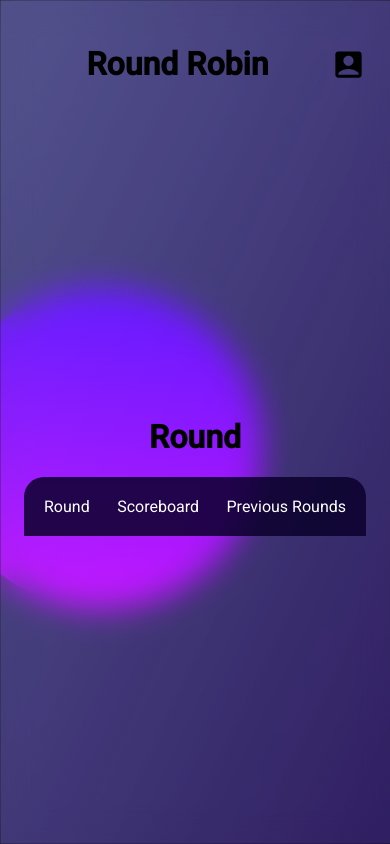
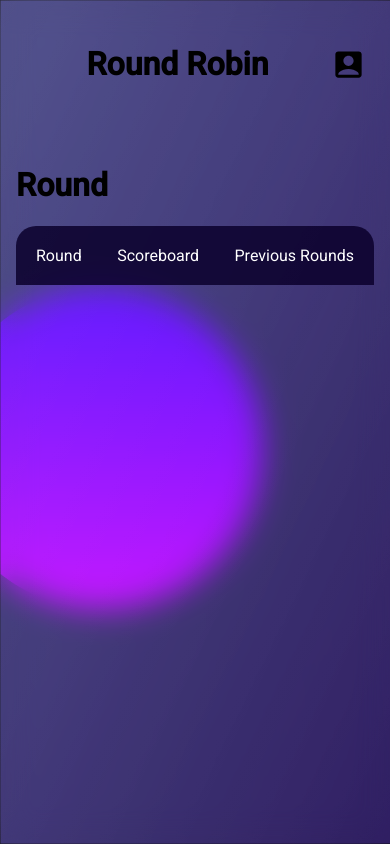
Before and after one commit to olofWallgren/RoundRobinApp, a React (Create React App) app: page /current-tournament/round in a window 390 px wide. Built offline with nearby package versions, Linux system fonts and the light colour scheme; a web font is replaced by a local one.

Commit message:
Removed flex

```diff
--- a/src/layout/container.css
+++ b/src/layout/container.css
@@ -1,18 +1,14 @@
 .container {
   width: 100%;
-  height: 80vh;
+  height: 100%;
   max-width: 1600px;
   margin-left: auto;
   margin-right: auto;
   padding: 0 40px;
-  display: flex;
-  flex-direction: column;
-  justify-content: center;
-  align-items: center;
 }
 
 @media only screen and (max-width: 600px) {
   .container {
-    padding: 24px;
+    padding: 16px;
   }
 }
```
